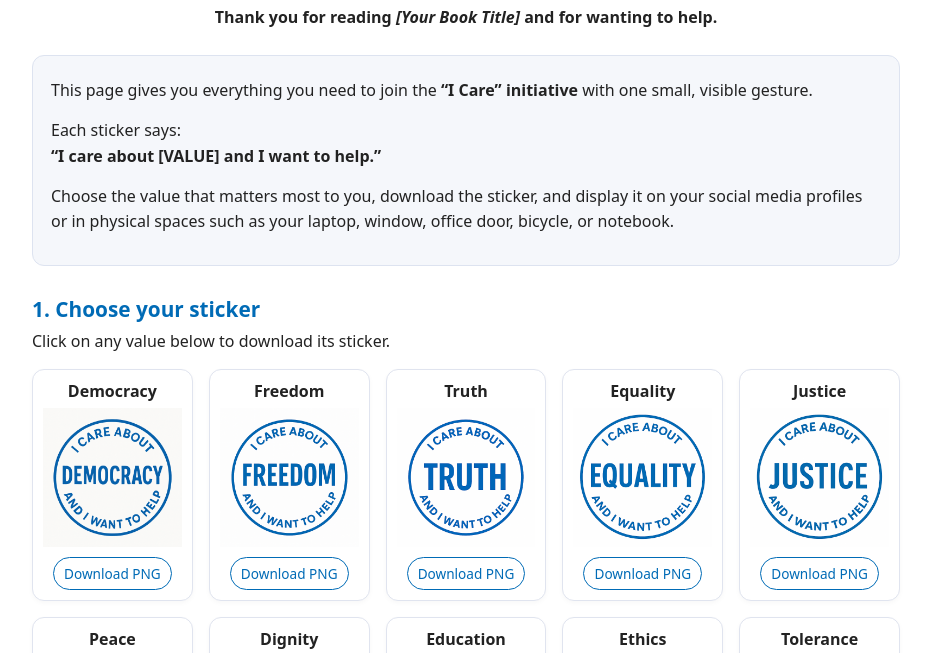
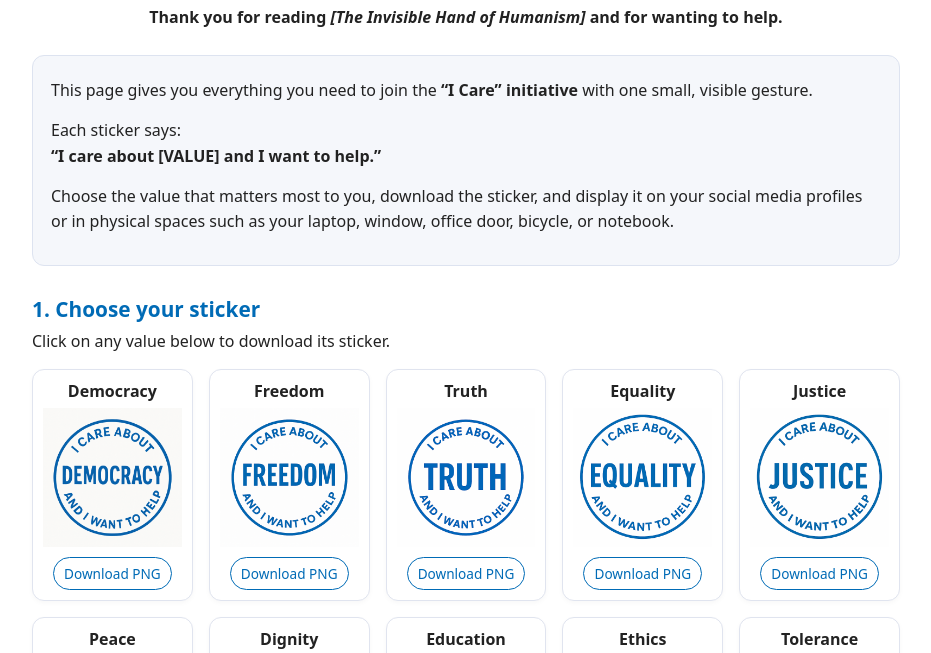
Before and after one commit to cerveranavas/icare, a plain HTML site: page index.html in a window 1280 px wide. Shown: the part 68-721 px from the top of the page, without its empty margins (174-1105 px from the left). Drawn offline with Linux system fonts and the light colour scheme.

Commit message:
Update index.html

```diff
--- a/index.html
+++ b/index.html
@@ -140,7 +140,7 @@
   <div class="page">
     <header>
       <h1>The “I Care” Sticker Hub</h1>
-      <p><strong>Thank you for reading <em>[Your Book Title]</em> and for wanting to help.</strong></p>
+      <p><strong>Thank you for reading <em>[The Invisible Hand of Humanism]</em> and for wanting to help.</strong></p>
     </header>
 
     <section class="intro">
```
